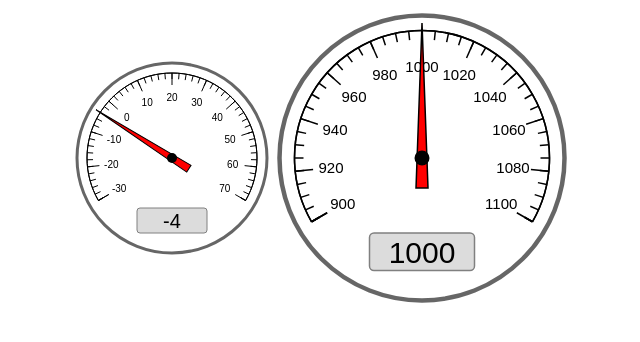
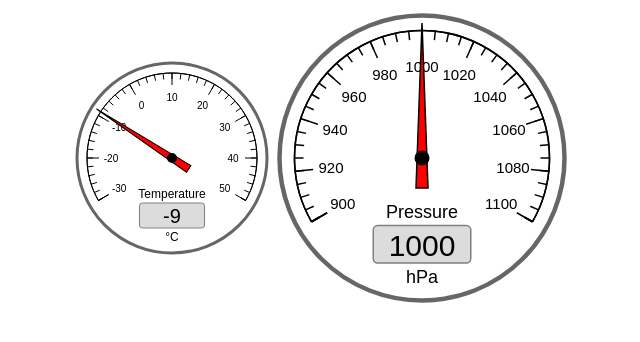
Before and after one commit to jmbredal/d3-gauges, a plain HTML site: page index.html in a window 1280 px wide. Shown: the whole page, without its empty margins (318-958 px from the left). Drawn offline with nearby package versions, Linux system fonts and the light colour scheme.

Commit message:
Display unit and refacor

```diff
--- a/index.html
+++ b/index.html
@@ -18,9 +18,18 @@
 
     <script src="round-gauge.js"></script>
     <script>
-        const temp = new RoundGauge('#temperature', minValue = -30, maxValue = 70, startValue = 0, valueSpacing = 10, tickStep = 2);
+        const tempConfig = {
+            minValue: -30, maxValue: 50, startValue: 0, valueSpacing: 10, tickStep: 2,
+            scaleType: 'Temperature', unit: '°C'
+        }
+        const temp = new RoundGauge('#temperature', tempConfig);
         temp.demo();
-        const pressure = new RoundGauge('#pressure');
+
+        const pressureConfig = {
+            minValue: 900, maxValue: 1100, startValue: 1000, valueSpacing: 20, tickStep: 5,
+            scaleType: 'Pressure', unit: 'hPa'
+        }
+        const pressure = new RoundGauge('#pressure', pressureConfig);
         // pressure.demo();
     </script>
 </body>
--- a/round-gauge.js
+++ b/round-gauge.js
@@ -1,15 +1,15 @@
 class RoundGauge {
-    constructor(elementId, minValue = 900, maxValue = 1100, startValue = 1000, valueSpacing = 20, tickStep = 5) {
-        this.defaults = {
+    constructor(elementId, config={}) {
+        this.config = {
             centerX: 100,
             centerY: 100,
-            minValue: minValue,
-            maxValue: maxValue,
-            startValue: startValue,
-            valueSpacing: valueSpacing,
-            tickStep: tickStep,
-            unit: '',
-            scaleType: '',
+            minValue: typeof config.minValue != 'undefined' ? config.minValue : 900,
+            maxValue: typeof config.maxValue != 'undefined' ? config.maxValue : 1100,
+            startValue: typeof config.startValue != 'undefined' ? config.startValue : 1000,
+            valueSpacing: typeof config.valueSpacing != 'undefined' ? config.valueSpacing : 20,
+            tickStep: config.tickStep || 5,
+            unit: config.unit || '',
+            scaleType: config.scaleType || '',
             startAngle: -(Math.PI * 2 * (120 / 360)),
             endAngle: Math.PI * 2 * (120 / 360),
             transitionDuration: 1500,
@@ -19,30 +19,29 @@ class RoundGauge {
         this.svg = d3.select(elementId).append('svg')
             .attr('viewBox', '0 0 200 200')
             .attr('font-family', 'sans-serif');
-        this.outline = createOutline(this.svg, this.defaults);
+        this.outline = createOutline(this.svg, this.config);
         this.scale = d3.scaleLinear()
             .range([-120, 120])
-            .domain([this.defaults.minValue, this.defaults.maxValue]);
-        createRadialAxis(this.svg, this.defaults);
-        this.hand = createBigHand(this.svg, this.defaults, this.scale);
-        createCenterButton(this.svg, this.defaults);
-        createTexts(this.svg, this.defaults, this.scale);
-        this.valueText = createValueText(this.svg, this.defaults);
+            .domain([this.config.minValue, this.config.maxValue]);
+        createRadialAxis(this.svg, this.config);
+        this.hand = createBigHand(this.svg, this.config, this.scale);
+        createCenterButton(this.svg, this.config);
+        this.valueText = createValueTexts(this.svg, this.config, this.scale);
     }
 
     // Animate the gauge with new value
     update(v) {
         this.hand.transition()
-            .duration(this.defaults.transitionDuration)
+            .duration(this.config.transitionDuration)
             .attrTween('transform', rotateTween(this.scale(v)));
         this.valueText.transition()
-            .duration(this.defaults.transitionDuration)
+            .duration(this.config.transitionDuration)
             .textTween(customTextTween(v));
     }
 
     getRandomValue() {
-        const diff = this.defaults.maxValue - this.defaults.minValue;
-        return parseInt((Math.random() * diff) + this.defaults.minValue);
+        const diff = this.config.maxValue - this.config.minValue;
+        return parseInt((Math.random() * diff) + this.config.minValue);
     }
 
     test() {
@@ -73,24 +72,24 @@ function rotateTween(v) {
     }
 }
 
-function createRadialAxis(svg, defaults) {
+function createRadialAxis(svg, config) {
     const myAngleScale = d3.scaleLinear()
-        .domain([defaults.minValue, defaults.maxValue])
-        .range([defaults.startAngle, defaults.endAngle]);
+        .domain([config.minValue, config.maxValue])
+        .range([config.startAngle, config.endAngle]);
     const myRadius = 85;
     const myRadialAxis = d3.axisRadialInner(myAngleScale, myRadius)
         .tickPadding(18)
         // .ticks(40)
-        .tickValues(d3.range(defaults.minValue, defaults.maxValue + defaults.tickStep, defaults.tickStep))
+        .tickValues(d3.range(config.minValue, config.maxValue + config.tickStep, config.tickStep))
         .tickFormat((x) => {
             // Display only certain tick values
-            if (x % defaults.valueSpacing == 0) {
+            if (x % config.valueSpacing == 0) {
                 return x;
             }
         })
 
     // Create a second radial axis for displaying the larger ticks
-    const tickValues = d3.range(defaults.minValue, defaults.maxValue, defaults.valueSpacing);
+    const tickValues = d3.range(config.minValue, config.maxValue, config.valueSpacing);
     const mySecondRadialAxis = d3.axisRadialInner(myAngleScale, myRadius)
         .tickSize(12)
         .tickValues(tickValues)
@@ -99,59 +98,59 @@ function createRadialAxis(svg, defaults) {
         });
 
     svg.append('g')
-        .attr('transform', `translate(${defaults.centerX}, ${defaults.centerY})`)
+        .attr('transform', `translate(${config.centerX}, ${config.centerY})`)
         .call(myRadialAxis);
     svg.append('g')
-        .attr('transform', `translate(${defaults.centerX}, ${defaults.centerY})`)
+        .attr('transform', `translate(${config.centerX}, ${config.centerY})`)
         .call(mySecondRadialAxis);
 }
 
-function createHand(svg, defaults, scale) {
+function createHand(svg, config, scale) {
     return hand = svg.append('line')
-        .datum({ angle: scale(defaults.startValue) })
-        .attr('x1', defaults.centerX)
-        .attr('y1', defaults.centerY)
+        .datum({ angle: scale(config.startValue) })
+        .attr('x1', config.centerX)
+        .attr('y1', config.centerY)
         .attr('x2', 100)
         .attr('y2', 10)
         .attr('stroke', 'red')
-        .attr('transform', `rotate(${scale(defaults.startValue)}, ${defaults.centerX}, ${defaults.centerY})`);
+        .attr('transform', `rotate(${scale(config.startValue)}, ${config.centerX}, ${config.centerY})`);
 }
 
-function createBigHand(svg, defaults, scale) {
+function createBigHand(svg, config, scale) {
     return svg.append('polygon')
-        .datum({ angle: scale(defaults.startValue) })
+        .datum({ angle: scale(config.startValue) })
         .attr('points', '96,120 104,120 100,10')
         .attr('stroke', 'black')
         .attr('fill', 'red')
-        .attr('transform', `rotate(${scale(defaults.startValue)}, ${defaults.centerX}, ${defaults.centerY})`);
+        .attr('transform', `rotate(${scale(config.startValue)}, ${config.centerX}, ${config.centerY})`);
 }
 
-function createCenterButton(svg, defaults) {
+function createCenterButton(svg, config) {
     // Add a little button for prettyness
     svg.append('circle')
-        .attr('cx', defaults.centerX)
-        .attr('cy', defaults.centerY)
+        .attr('cx', config.centerX)
+        .attr('cy', config.centerY)
         .attr('r', 5);
 }
 
-function createOutline(svg, defaults) {
+function createOutline(svg, config) {
     return svg.append('circle')
-        .attr('cx', defaults.centerX)
-        .attr('cy', defaults.centerY)
+        .attr('cx', config.centerX)
+        .attr('cy', config.centerY)
         .attr('r', 95)
         .attr('stroke', 'rgba(0, 0, 0, .6)')
         .attr('stroke-width', 3)
         .attr('fill', 'white');
 }
 
-function createValueText(svg, defaults) {
+function createValueText(svg, config) {
     return svg.append('text')
-        .datum({ value: defaults.startValue })
-        .attr('x', defaults.centerX)
+        .datum({ value: config.startValue })
+        .attr('x', config.centerX)
         .attr('y', 170)
         .attr('font-size', 20)
         .attr('text-anchor', 'middle')
-        .text(defaults.startValue);
+        .text(config.startValue);
 }
 
 function coldMarker() {
@@ -170,12 +169,13 @@ function coldMarker() {
         .attr('fill', 'blue');
 }
 
-function createTexts(svg, defaults, scale) {
+function createValueTexts(svg, config) {
     // Background for valuetext
+    const width = 65;
     svg.append('rect')
-        .attr('x', 65)
-        .attr('y', 150)
-        .attr('width', 70)
+        .attr('x', 100 - width / 2)
+        .attr('y', 145)
+        .attr('width', width)
         .attr('height', 25)
         .attr('rx', 3)
         .attr('stroke', 'grey')
@@ -183,9 +183,26 @@ function createTexts(svg, defaults, scale) {
 
     // Type of scale (e.g. temperature, pressure)
     svg.append('text')
-        .attr('x', 100)
-        .attr('y', 143)
+        .attr('x', config.centerX)
+        .attr('y', 140)
         .attr('font-size', 12)
         .attr('text-anchor', 'middle')
-        .text(defaults.scaleType);
+        .text(config.scaleType);
+
+    // Unit
+    svg.append('text')
+        .attr('x', config.centerX)
+        .attr('y', 183)
+        .attr('font-size', 12)
+        .attr('text-anchor', 'middle')
+        .text(config.unit);
+
+    // Value text
+    return svg.append('text')
+        .datum({ value: config.startValue })
+        .attr('x', config.centerX)
+        .attr('y', 165)
+        .attr('font-size', 20)
+        .attr('text-anchor', 'middle')
+        .text(config.startValue);
 }
```
